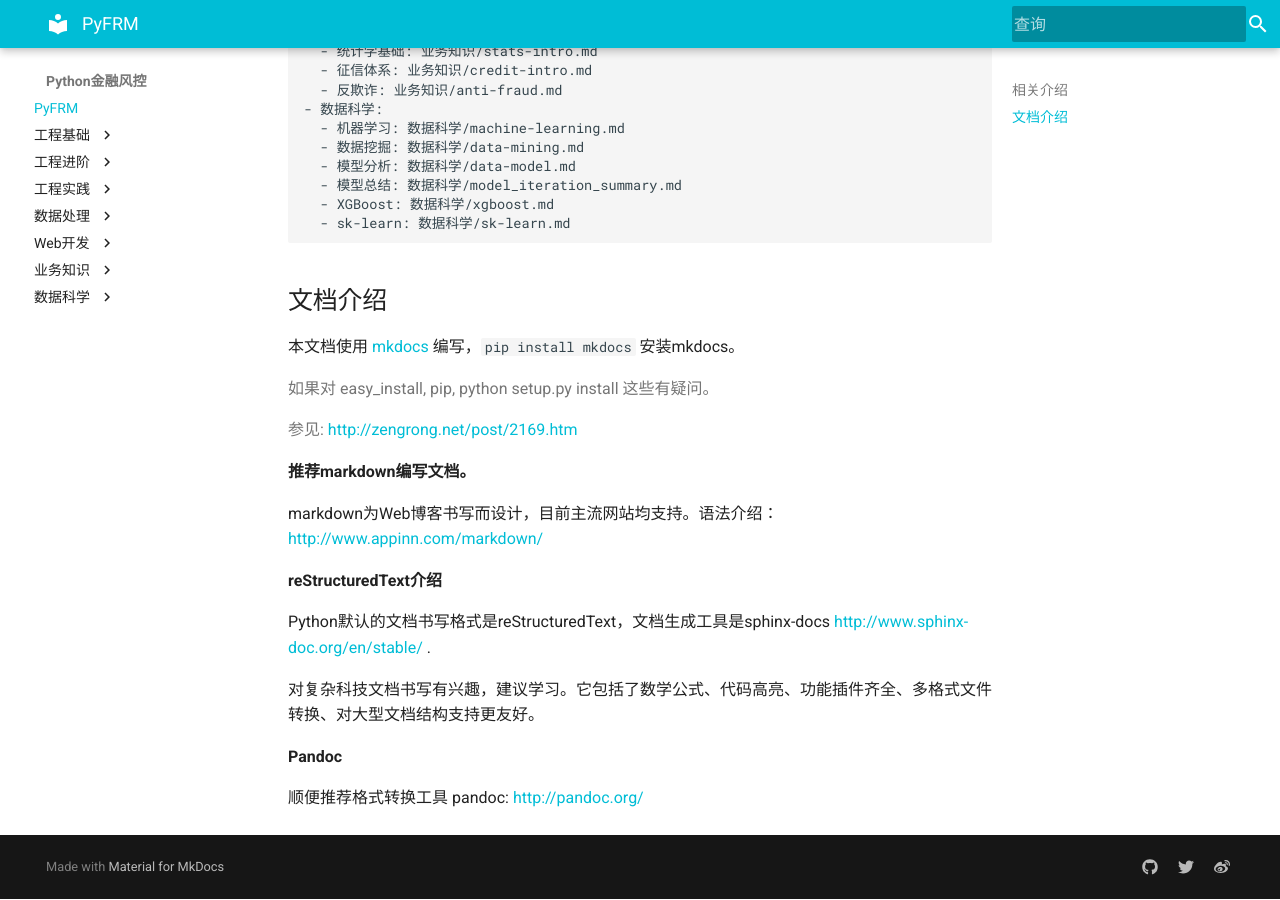
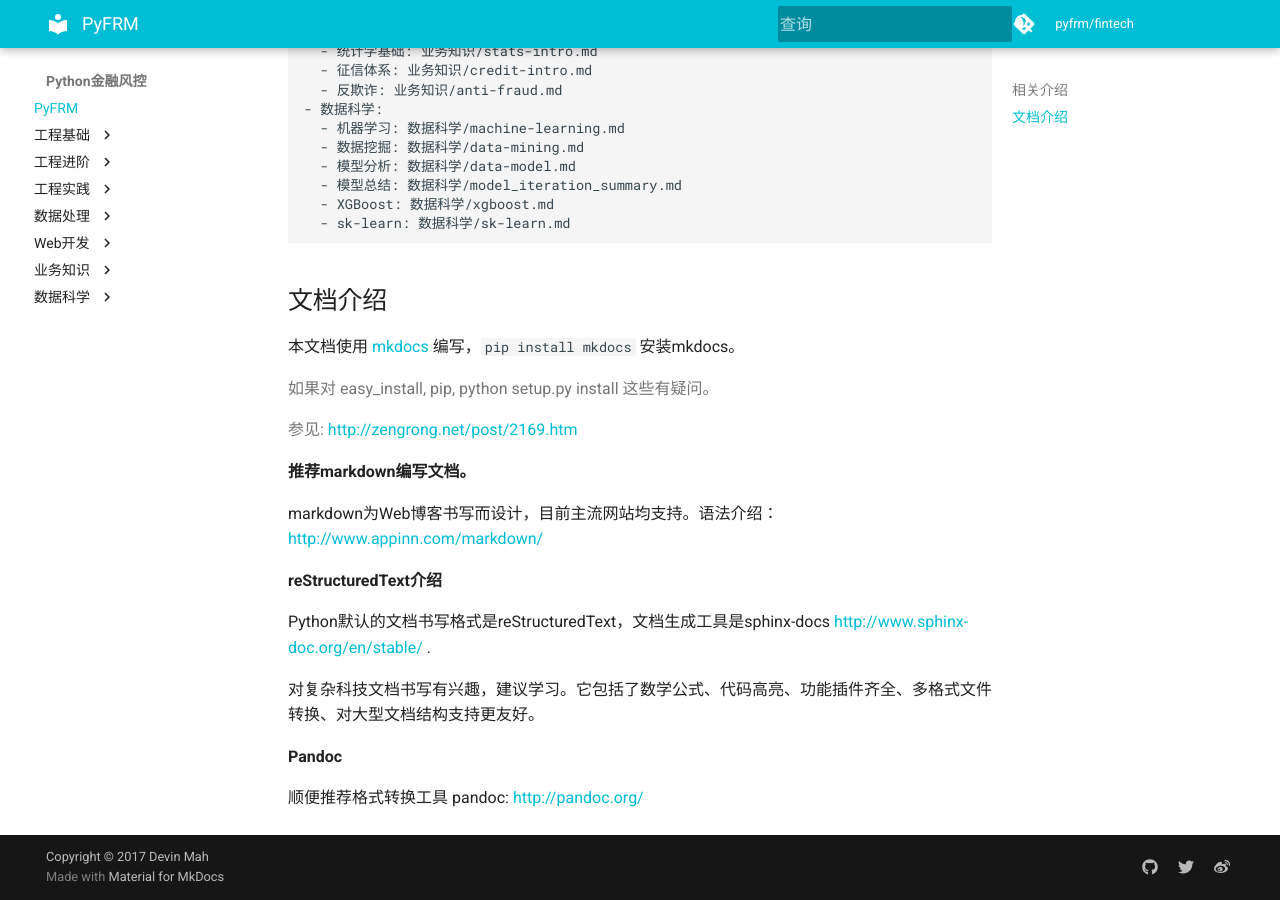
Before and after one commit to mlnbook/fintech, an MkDocs documentation site: the page built from docs/index.md, in a window 1280 px wide and 900 px high, scrolled down 1415 px. Built offline with MkDocs 1.6.1 and Material for MkDocs 9.7.7, drawn with Linux system fonts in a browser that asks for light colours; comment, search, counter and statistics services are not loaded; old or Windows-style settings are respelled for this version of MkDocs.

Commit message:
添加站点说明，icon

```diff
--- a/mkdocs.yml
+++ b/mkdocs.yml
@@ -1,4 +1,8 @@
 site_name: Python金融风控
+site_description: 'PyFRM; python fintech; Python智能金融风控; Python高阶教学'
+site_author: 'Devin Mah'
+site_url: 'http://pyfrm.com'
+site_favicon: 'images/python.ico'
 pages:
     - PyFRM: index.md
     - 工程基础:
@@ -58,6 +62,9 @@ pages:
       - sk-learn: 数据科学/sk-learn.md
 theme: 'material'
 theme_dir: 'theme'
+copyright: 'Copyright &copy; 2017 Devin Mah'
+repo_name: 'pyfrm/fintech'
+repo_url: 'https://github.com/pyfrm/fintech'
 extra:
   palette:
     primary: 'cyan'
```
Also changed, not shown: docs/images/python.ico (added), 1 other file.
